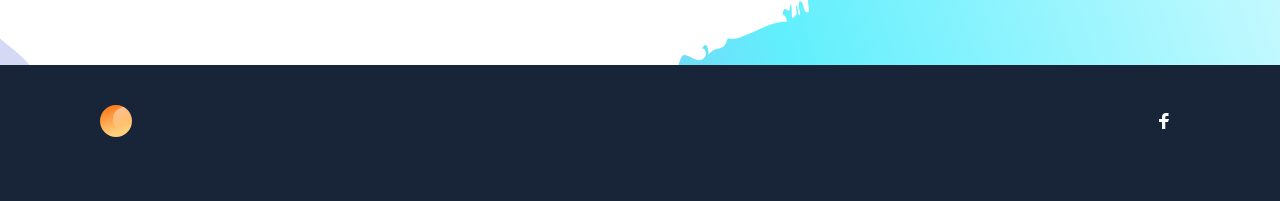
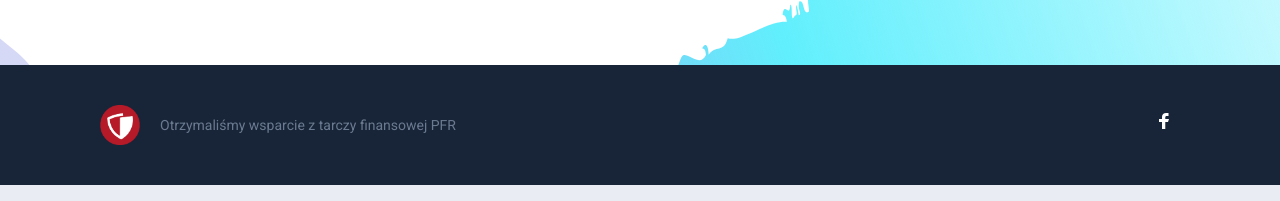
Before and after one commit to MikeKalinowski/paniEwa, a website: page index.html in a window 1280 px wide. Shown: the part 3204-3405 px from the top of the page. Drawn offline with nearby package versions, Linux system fonts and the light colour scheme; files that its build step writes are made by us from their sources; files whose address does not match are found by name.

Commit message:
add tarcza PFR

```diff
--- a/index.html
+++ b/index.html
@@ -178,11 +178,9 @@
         <footer class="site-footer has-top-divider">
             <div class="container">
                 <div class="site-footer-inner">
-                    <div class="brand footer-brand">
-                        <a href="#">
-							<img class="asset-light" src="dist/images/logo-light.svg" alt="Logo">
-							<img class="asset-dark" src="dist/images/logo-dark.svg" alt="Logo">
-                        </a>
+                    <div class="brand footer-brand footer-tarcza">
+                        <img src="dist/images/icon-tarcza_p.png" alt="tarcza antykryzysowa">
+                        <p>Otrzymaliśmy wsparcie z tarczy finansowej PFR</p>
                     </div>
                     <ul class="footer-social-links list-reset">
                         <li>
--- a/src/scss/layout/_footer.scss
+++ b/src/scss/layout/_footer.scss
@@ -38,10 +38,25 @@
     padding: 0px 40px;
 }
 
+.footer-tarcza {
+    display: flex;
+    align-items: center;
+
+    p {
+        margin: 0
+    }
+
+    img {
+        height: 40px;
+        width: 40px;
+        margin-right: 20px;
+    }
+}
+
 .footer-brand,
 .footer-links,
 .footer-social-links {
-    margin-bottom: 24px;
+    margin-bottom: 0px;
 }
 
 .footer-links,
@@ -96,3 +111,16 @@
         margin-bottom: 0;
     }
 }
+
+@include media( '<medium' ) {
+    .footer-tarcza p {
+            width: 150px;
+    }
+
+    .footer-brand,
+    .footer-links,
+    .footer-social-links,
+    .footer-copyright {
+        padding: 0px 20px;
+    }
+}
```
Also changed, not shown: img-discarded/favicon.jpg (added), src/images/icon-tarcza_p.png (added).
